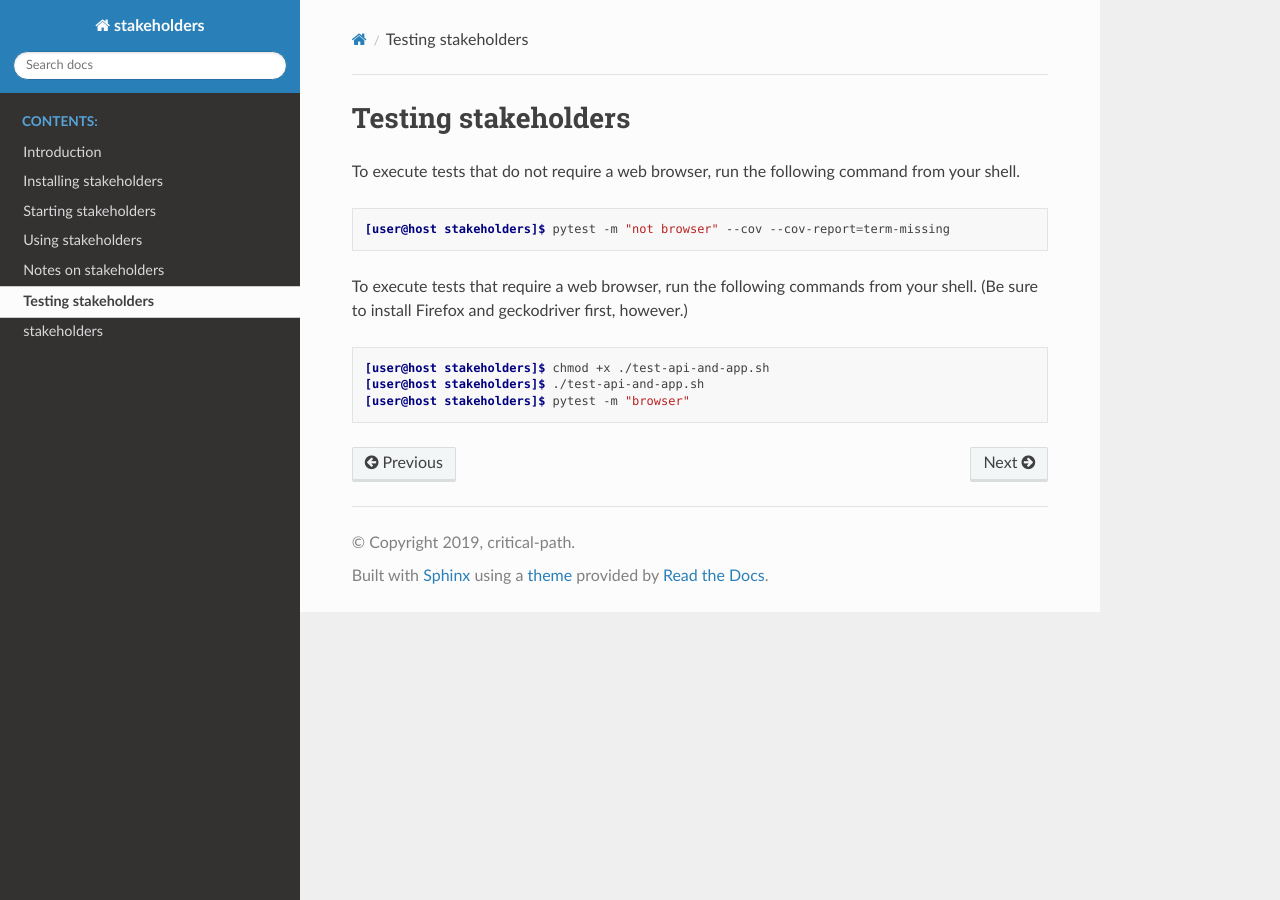
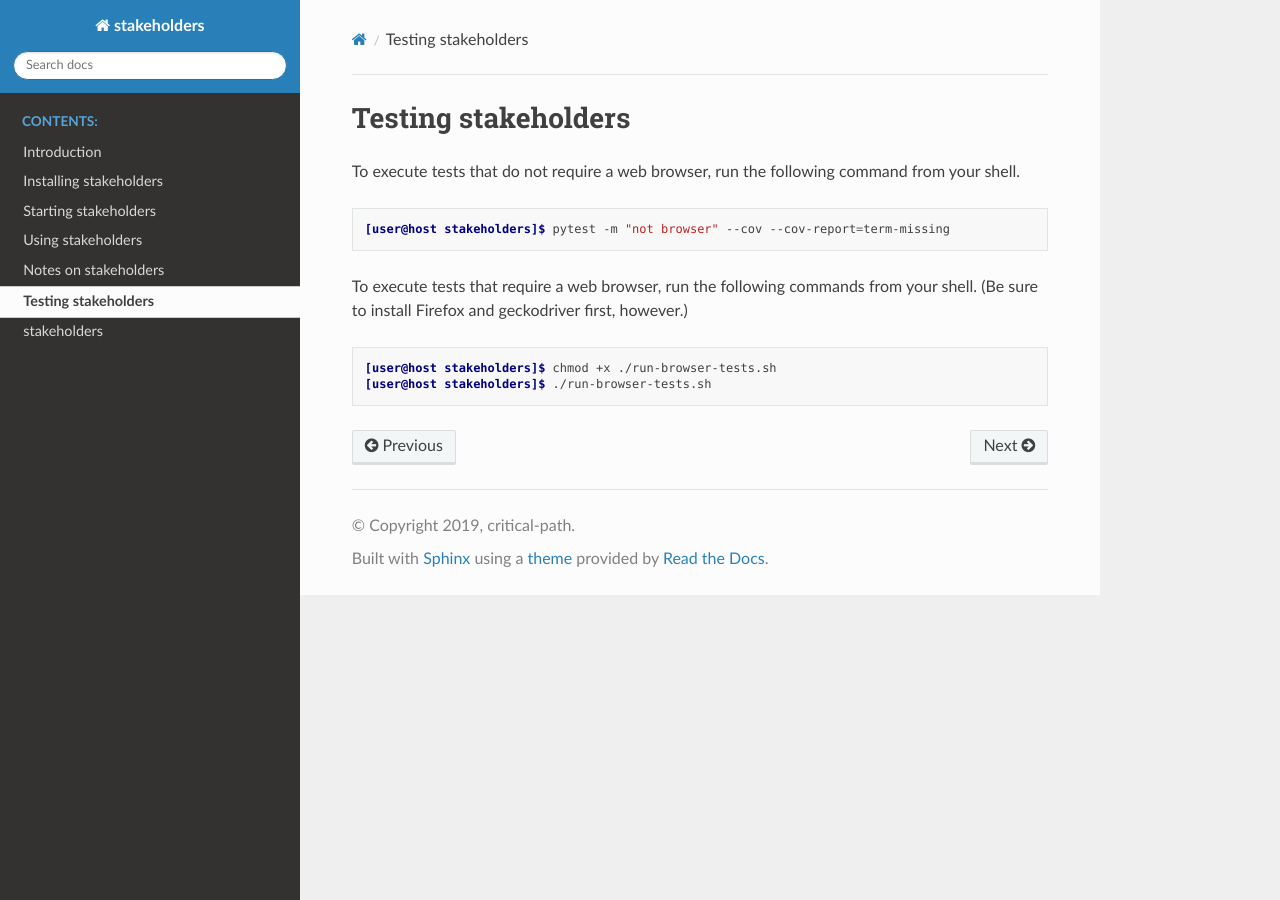
Before and after one commit to critical-path/stakeholders, a Sphinx documentation site: the page built from docs/test.rst, in a window 1280 px wide. Built offline with Sphinx 7.4.7 and the Read the Docs theme 2.0.0, drawn with Linux system fonts in a browser that asks for light colours.

Commit message:
Clean up scripts for browser tests.

```diff
--- a/README.rst
+++ b/README.rst
@@ -90,6 +90,5 @@ To execute tests that require a web browser, run the following commands from you
 
 .. code-block:: console
 
-   [user@host stakeholders]$ chmod +x ./test-api-and-app.sh
-   [user@host stakeholders]$ ./test-api-and-app.sh
-   [user@host stakeholders]$ pytest -m "browser"
+   [user@host stakeholders]$ chmod +x ./run-browser-tests.sh
+   [user@host stakeholders]$ ./run-browser-tests.sh
--- a/docs/test.rst
+++ b/docs/test.rst
@@ -11,6 +11,5 @@ To execute tests that require a web browser, run the following commands from you
 
 .. code-block:: console
 
-   [user@host stakeholders]$ chmod +x ./test-api-and-app.sh
-   [user@host stakeholders]$ ./test-api-and-app.sh
-   [user@host stakeholders]$ pytest -m "browser"
+   [user@host stakeholders]$ chmod +x ./run-browser-tests.sh
+   [user@host stakeholders]$ ./run-browser-tests.sh
```
Also changed, not shown: 4 other files.
